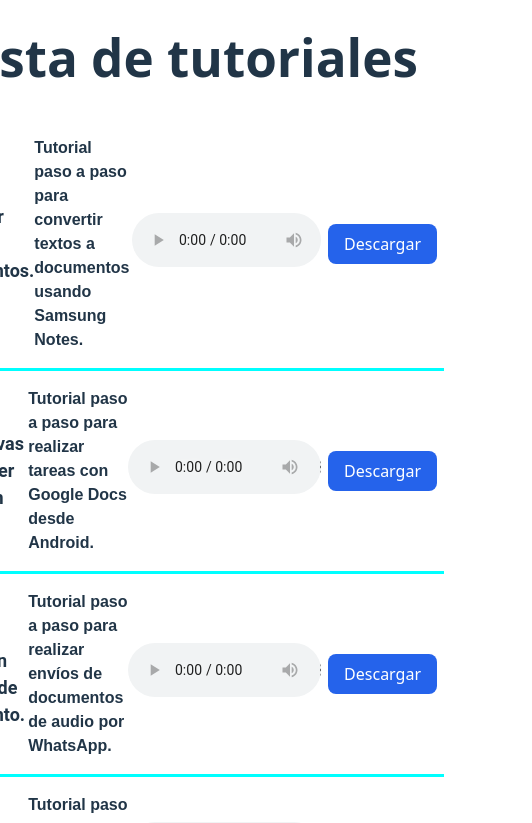
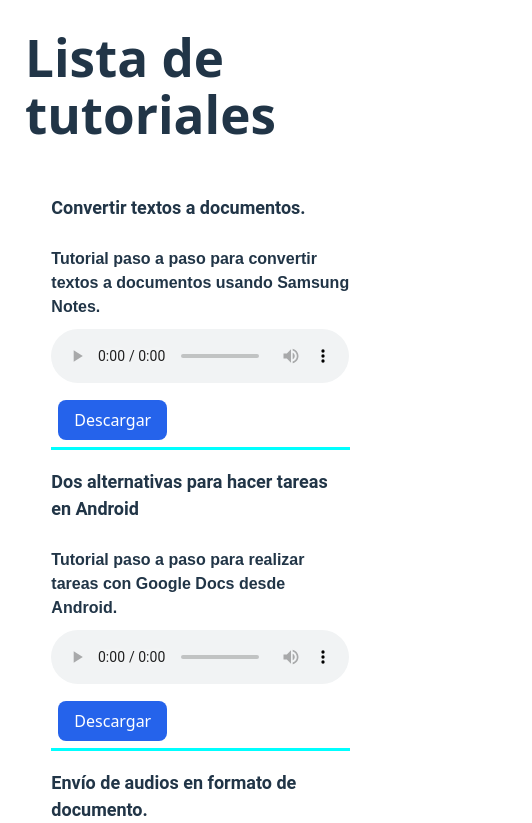
Before and after one commit to akdgit/nic-tutorials, a React (Vite) app in the folder front-nic-tutorials/: page / in a window 390 px wide. Shown: the part 1200-2023 px from the top of the page, 532 px wide, since content can reach past the window. Built offline with nearby package versions, Linux system fonts and the light colour scheme.

Commit message:
Responsive tutorials list mobile design 1

```diff
--- a/front-nic-tutorials/src/components/styles/TutorialsArea.css
+++ b/front-nic-tutorials/src/components/styles/TutorialsArea.css
@@ -52,3 +52,16 @@ audio {
 .descargar:hover {
   background-color: #1e40af;
 }
+
+/*RESPOMSIVE MOBILE AND TABLETS*/
+@media (max-width: 768px) {
+    .tutorial-item{
+        flex-direction: column;
+        align-items: flex-start;
+    }
+    .titulo, .descripcion, audio {
+        width: 100%;
+        margin-bottom: 10px;
+    }
+
+}
```
